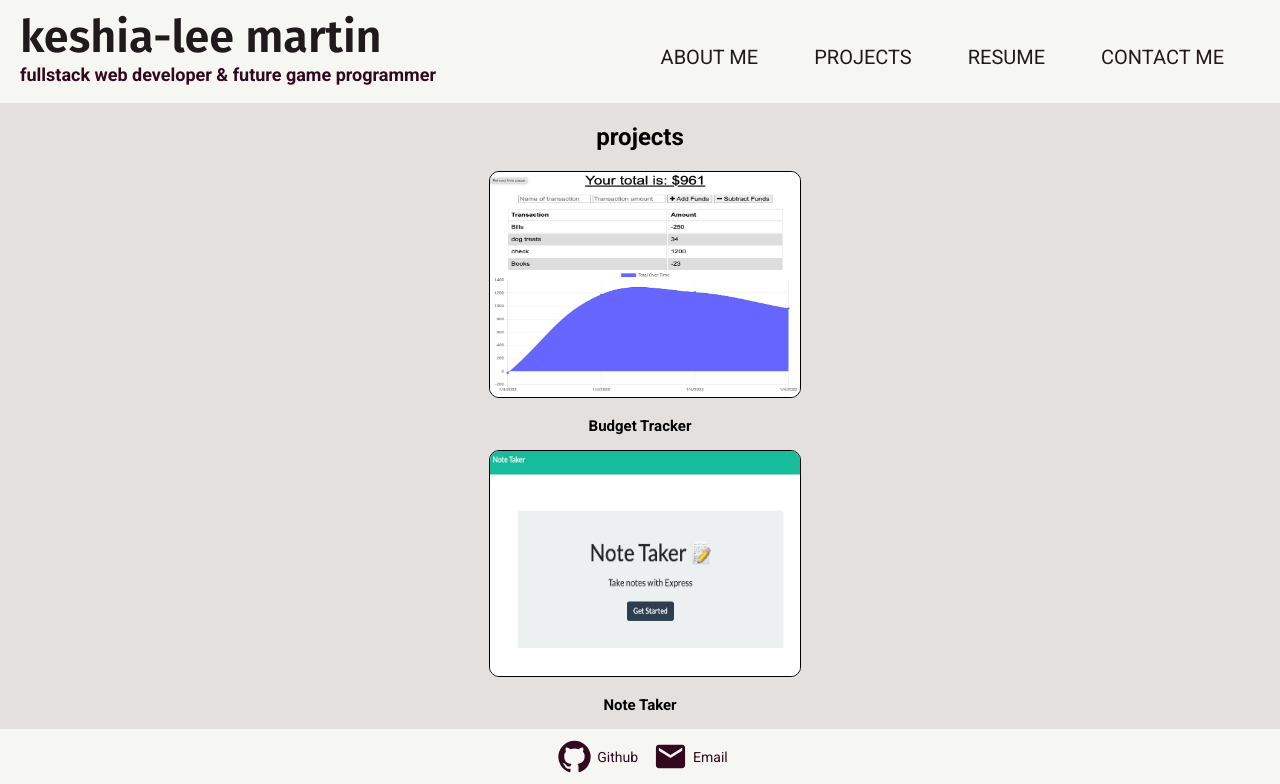
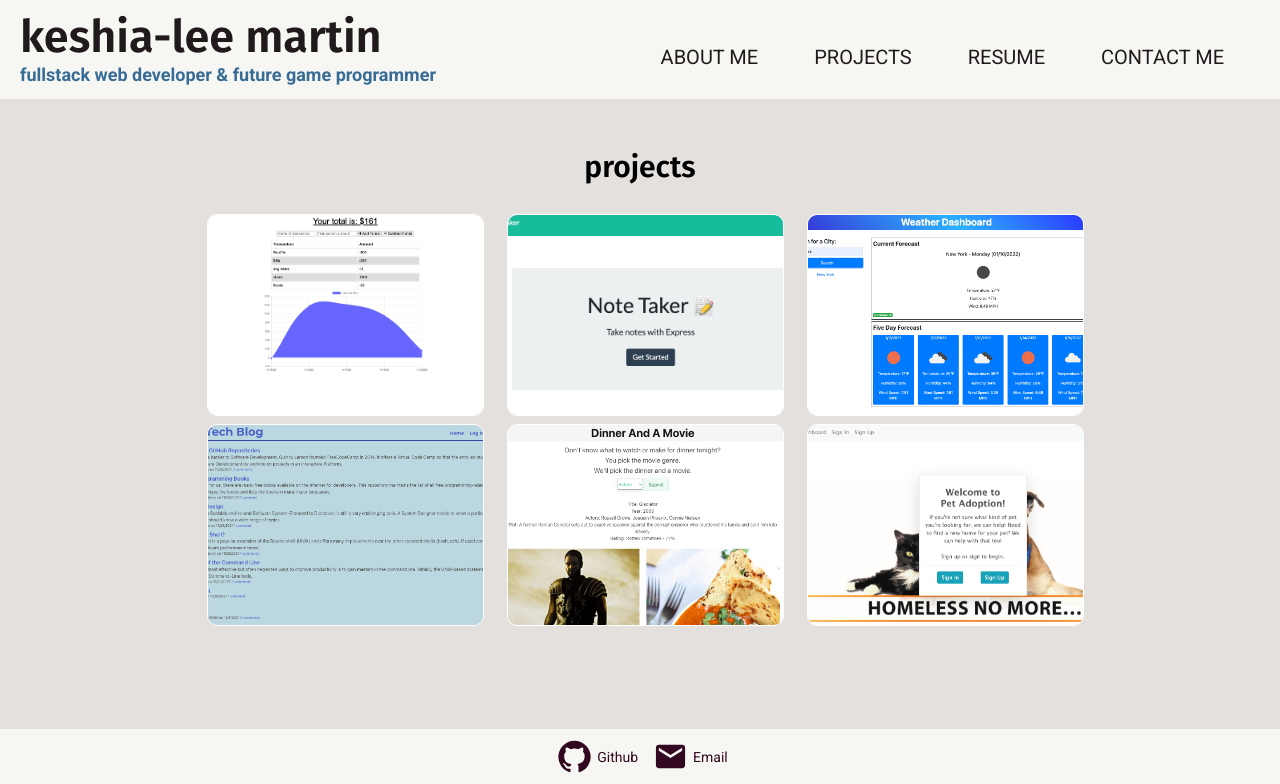
Before and after one commit to eeleelksm/eeleelksm-reactportfolio-20, a React (Create React App) app: page /projects in a window 1280 px wide. Shown: the top 784 px of the page. Built offline with nearby package versions, Linux system fonts and the light colour scheme.

Commit message:
projects rearranged and styled, styling resume page

```diff
--- a/src/components/Pages/Project/Project.js
+++ b/src/components/Pages/Project/Project.js
@@ -12,8 +12,9 @@ function Project() {
 	};
 
 	return (
-		<section className="project-section">
-			<h1>projects</h1>
+		<section>
+			<h1 className="page-title">projects</h1>
+			<div className="project-section">
 				<div className="container">
 					<div className="item">
 						<img
@@ -81,6 +82,7 @@ function Project() {
 						<h3>Pet Adoption</h3>
 					</div>
 				</div>
+			</div>
 		</section>
 	);
 }
--- a/src/components/Pages/Resume/Resume.js
+++ b/src/components/Pages/Resume/Resume.js
@@ -3,28 +3,37 @@ import React from "react";
 function Resume() {
 	return (
 		<section>
-			<h1>Resume</h1>
+			<h1 className="page-title">resume</h1>
 			<div className="resume">
 				<div className="resume-list">
 					<div className="experience">
 						<h2 className="resume-title">Experience</h2>
 						<p>
-							<b className="job-title">TapSEC Consulting, LLC</b> :: Marketing
-							Assistant
+							<b className="job-title">
+								<span className="job-name">TapSEC Consulting, LLC</span>
+							</b>{" "}
+							:: Marketing Assistant
 							<br />
 							<i>FEBRUARY 2019 - PRESENT</i>
 							<br /> <br />
-							<b className="job-title">US Tech Solutions (Google Contract)</b> :: Lead
-							QA Operations Analyst
+							<b className="job-title">
+								<span className="job-name">US Tech Solutions (Google Contract)</span>
+							</b>{" "}
+							:: Lead QA Operations Analyst
 							<br />
 							<i>JANUARY 2020 - JULY 2021</i>
 							<br /> <br />
-							<b className="job-title">Crowdstaffing (Google Contract) </b> :: QA Data
-							Analyst
+							<b className="job-title">
+								<span className="job-name">Crowdstaffing (Google Contract) </span>
+							</b>{" "}
+							:: QA Data Analyst
 							<br />
 							<i>AUGUST 2018 - NOVEMBER 2018</i>
 							<br /> <br />
-							<b className="job-title">Elite Personnel</b> :: Quality Control Assistant
+							<b className="job-title">
+								<span className="job-name">Elite Personnel</span>
+							</b>{" "}
+							:: Quality Control Assistant
 							<br />
 							<i>MAY 2017 - AUGUST 2018</i>
 							<br /> <br />
@@ -55,7 +64,6 @@ function Resume() {
 					<div className="playtesting">
 						<h2 className="resume-title">Play Testing</h2>
 						<p>
-							<b className="play-title">AOV: Arena of Valor</b> :: Multiplayer Open
 							Battle Arena (MOBA) Mobile Game
 							<br />
 							<i>DECEMBER 2021</i>
--- a/src/index.css
+++ b/src/index.css
@@ -77,24 +77,6 @@ li {
 	cursor: pointer;
 }
 
-/* projects tab */
-.img-thumbnail {
-	width: 310px;
-	height: 225px;
-	border: 1px solid;
-	border-radius: 10px;
-	margin-left: 10px;
-}
-
-.img-thumbnail:hover {
-	background-color: #0e79b2;
-	opacity: 0.35;
-	cursor: pointer;
-}
-.project-section {
-	text-align: center;
-}
-
 /* about me tab */
 
 .about-box {
@@ -110,6 +92,52 @@ li {
 
 .avatar {
 	text-align: center;
+}
+
+/* projects tab */
+.project-section {
+	display: flex;
+	justify-content: center;
+}
+
+.container {
+	width: 90%;
+	display: flex;
+	flex-wrap: wrap;
+	justify-content: center;
+}
+
+.item {
+	width: 200px;
+	height: 150px;
+	margin: 30px 50px;
+	display: flex;
+	align-items: center;
+	justify-content: center;
+	color: white;
+	position: relative;
+}
+
+h3 {
+	position: absolute;
+	font-size: 25px;
+	color: #386c94;
+}
+
+.img-thumbnail {
+	width: 275px;
+	height: 200px;
+	border: 1px solid;
+	border-radius: 10px;
+	margin-left: 10px;
+	object-fit: cover;
+	z-index: 1;
+}
+
+.img-thumbnail:hover {
+	opacity: 0.2;
+	cursor: pointer;
+	z-index: 0;
 }
 
 /* footer */
```
Also changed, not shown: src/assets/images/project-1.png. Lines whose indentation alone changed are shown as unchanged.
